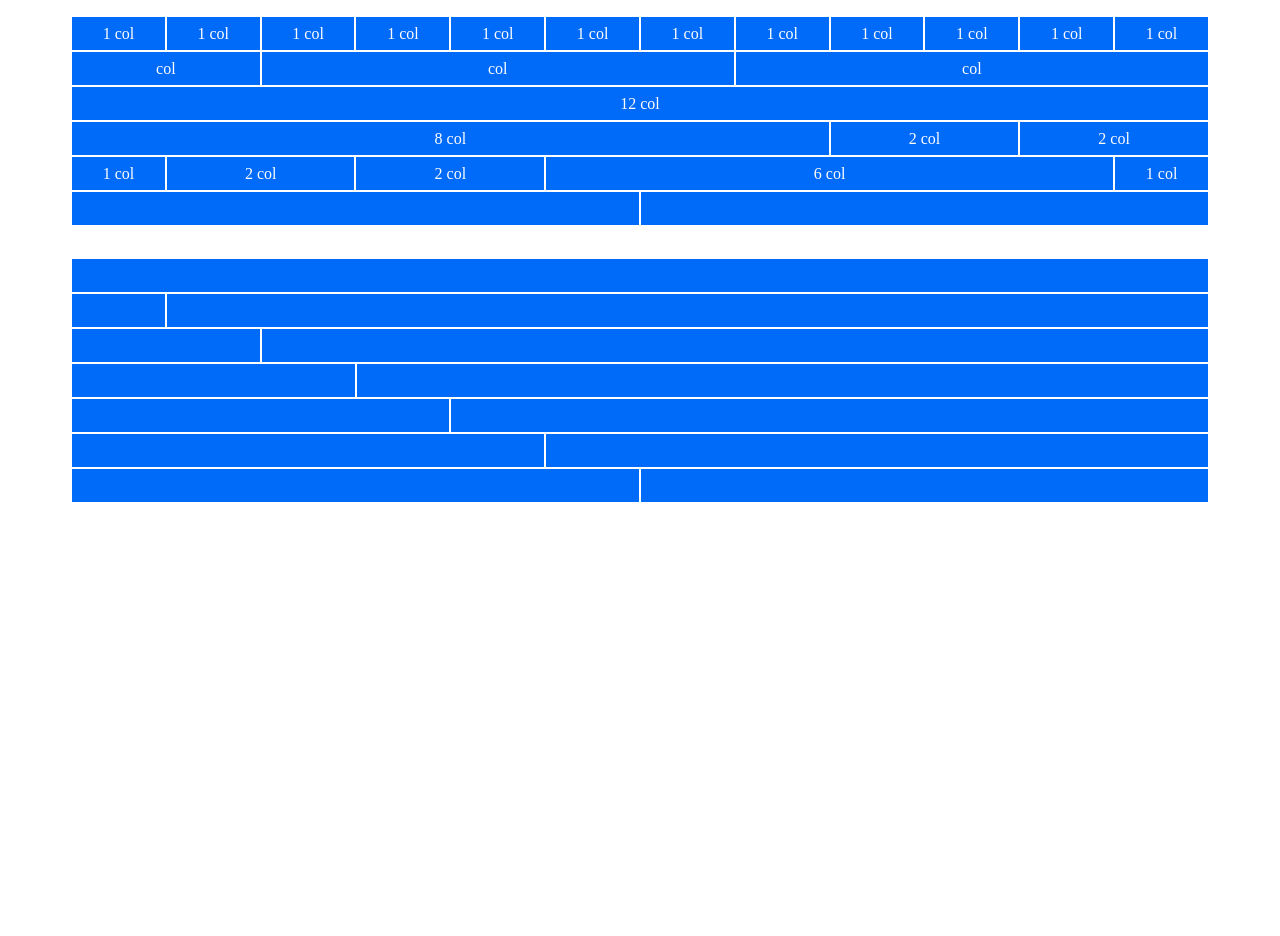
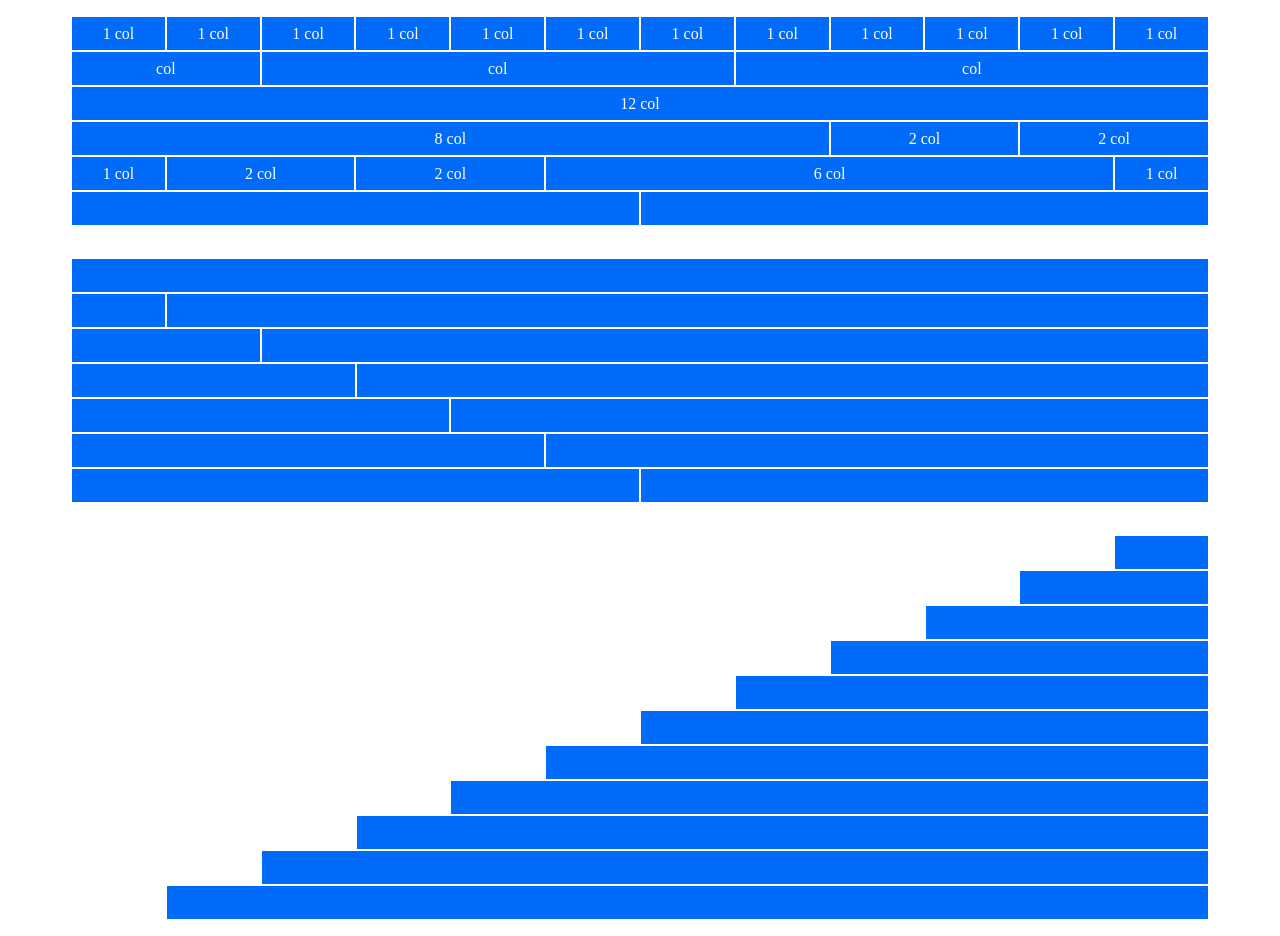
Before and after one commit to IreneCaiazzo/html-css-12bool, a plain HTML site: page index.html in a window 1280 px wide. Before the commit the page ends 800 px from the top, so only its background shows below. Drawn offline with Linux system fonts and the light colour scheme.

Commit message:
add section 3

```diff
--- a/assets/12bool.css
+++ b/assets/12bool.css
@@ -14,6 +14,8 @@
     display: flex;
     flex-wrap: wrap;
 }
+
+/* cols */
 
 .col{
     display: flex;
@@ -69,3 +71,60 @@
 .col-12{
     flex-basis: calc((100% / 12) * 12) ;
 }
+
+/* offsets */
+
+.col-offset-1{
+    margin-left: calc((100% / 12) * 1);
+    flex-basis: calc((100% / 12) * 11);
+}
+
+.col-offset-2{
+    margin-left: calc((100% / 12) * 2);
+    flex-basis: calc((100% / 12) * 10);
+}
+
+.col-offset-3{
+    margin-left: calc((100% / 12) * 3);
+    flex-basis: calc((100% / 12) * 9);
+}
+
+.col-offset-4{
+    margin-left: calc((100% / 12) * 4);
+    flex-basis: calc((100% / 12) * 8);
+}
+
+.col-offset-5{
+    margin-left: calc((100% / 12) * 5);
+    flex-basis: calc((100% / 12) * 7);
+}
+
+.col-offset-6{
+    margin-left: calc((100% / 12) * 6);
+    flex-basis: calc((100% / 12) * 6);
+}
+
+.col-offset-7{
+    margin-left: calc((100% / 12) * 7);
+    flex-basis: calc((100% / 12) * 5);
+}
+
+.col-offset-8{
+    margin-left: calc((100% / 12) * 8);
+    flex-basis: calc((100% / 12) * 4);
+}
+
+.col-offset-9{
+    margin-left: calc((100% / 12) * 9);
+    flex-basis: calc((100% / 12) * 3);
+}
+
+.col-offset-10{
+    margin-left: calc((100% / 12) * 10);
+    flex-basis: calc((100% / 12) * 2);
+}
+
+.col-offset-11{
+    margin-left: calc((100% / 12) * 11);
+    flex-basis: calc((100% / 12) * 1);
+}
--- a/index.html
+++ b/index.html
@@ -108,6 +108,54 @@
 
     </div>
 
+    <div class="container">
+
+        <div class="row">
+            <div class="col col-offset-11"></div>
+        </div>
+
+        <div class="row">
+            <div class="col col-offset-10"></div>
+        </div>
+
+        <div class="row">
+            <div class="col col-offset-9"></div>
+        </div>
+
+        <div class="row">
+            <div class="col col-offset-8"></div>
+        </div>
+
+        <div class="row">
+            <div class="col col-offset-7"></div>
+        </div>
+
+        <div class="row">
+            <div class="col col-offset-6"></div>
+        </div>
+
+        <div class="row">
+            <div class="col col-offset-5"></div>
+        </div>
+
+        <div class="row">
+            <div class="col col-offset-4"></div>
+        </div>
+
+        <div class="row">
+            <div class="col col-offset-3"></div>
+        </div>
+
+        <div class="row">
+            <div class="col col-offset-2"></div>
+        </div>
+
+        <div class="row">
+            <div class="col col-offset-1"></div>
+        </div>
+
+    </div>
+
 </body>
 
 </html>
```
